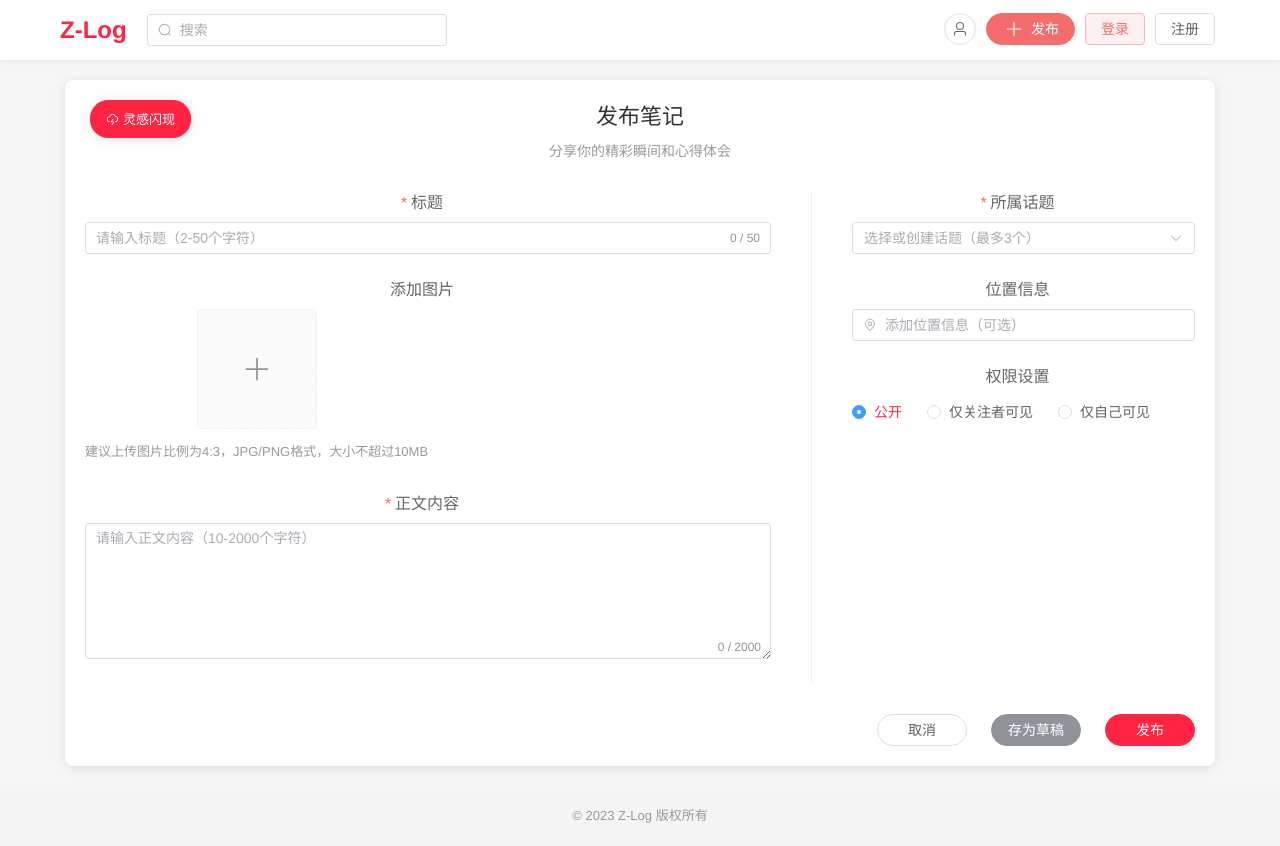
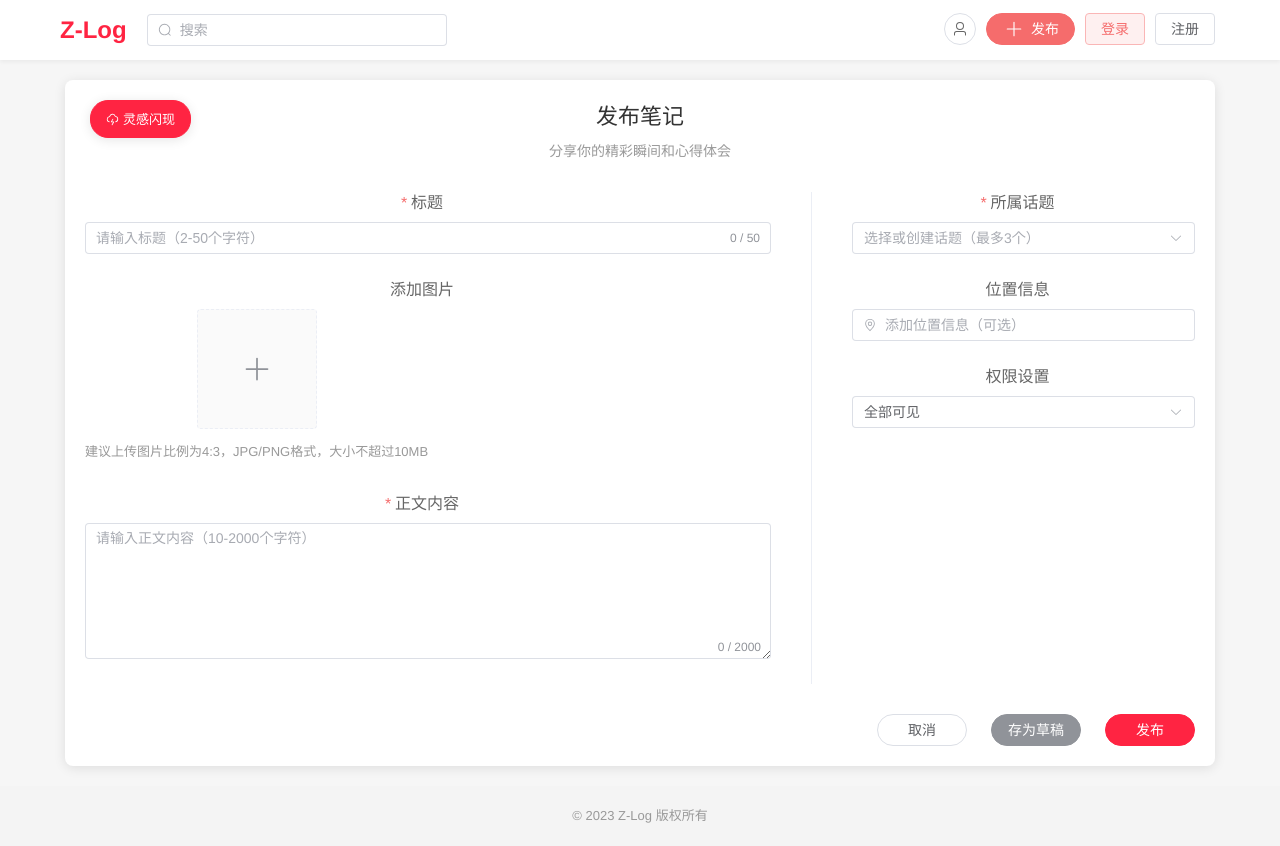
Before and after one commit to skippy-404/z-log, a Vue app in the folder src/vue/: page /publish in a window 1280 px wide. Built offline with nearby package versions, Linux system fonts and the light colour scheme.

Commit message:
发布页v3权限设置表单

```diff
--- a/src/vue/src/views/Publish.vue
+++ b/src/vue/src/views/Publish.vue
@@ -135,11 +135,25 @@
 
             <!-- 权限设置 -->
             <el-form-item label="权限设置">
-              <el-radio-group v-model="publishForm.permission">
-                <el-radio :label="'public'">公开</el-radio>
-                <el-radio :label="'friends'">仅关注者可见</el-radio>
-                <el-radio :label="'private'">仅自己可见</el-radio>
-              </el-radio-group>
+              <el-select
+                v-model="publishForm.permission"
+                placeholder="选择可见权限"
+                style="width: 100%;"
+              >
+                <el-option
+                  v-for="item in permissionOptions"
+                  :key="item.value"
+                  :label="item.label"
+                  :value="item.value"
+                >
+                  <div class="permission-option">
+                    <el-icon class="permission-icon">
+                      <component :is="item.icon"></component>
+                    </el-icon>
+                    <span>{{ item.label }}</span>
+                  </div>
+                </el-option>
+              </el-select>
             </el-form-item>
           </div>
         </div>
@@ -230,6 +244,13 @@ const topicOptions = [
   { value: '游戏', label: '游戏' },
   { value: '健身', label: '健身' },
   { value: '宠物', label: '宠物' }
+]
+
+// 权限选项
+const permissionOptions = [
+  { value: 'public', label: '全部可见', icon: 'View' },
+  { value: 'friends', label: '粉丝可见', icon: 'User' },
+  { value: 'private', label: '仅自己可见', icon: 'Lock' }
 ]
 
 // 表单验证规则
@@ -581,4 +602,16 @@ const handlePublish = async () => {
   font-size: $font-size-small;
   color: $text-light;
 }
+
+.permission-option {
+  display: flex;
+  align-items: center;
+  padding: 2px 0;
+}
+
+.permission-icon {
+  margin-right: 8px;
+  font-size: $font-size-medium;
+  color: $primary-color;
+}
 </style>
```
